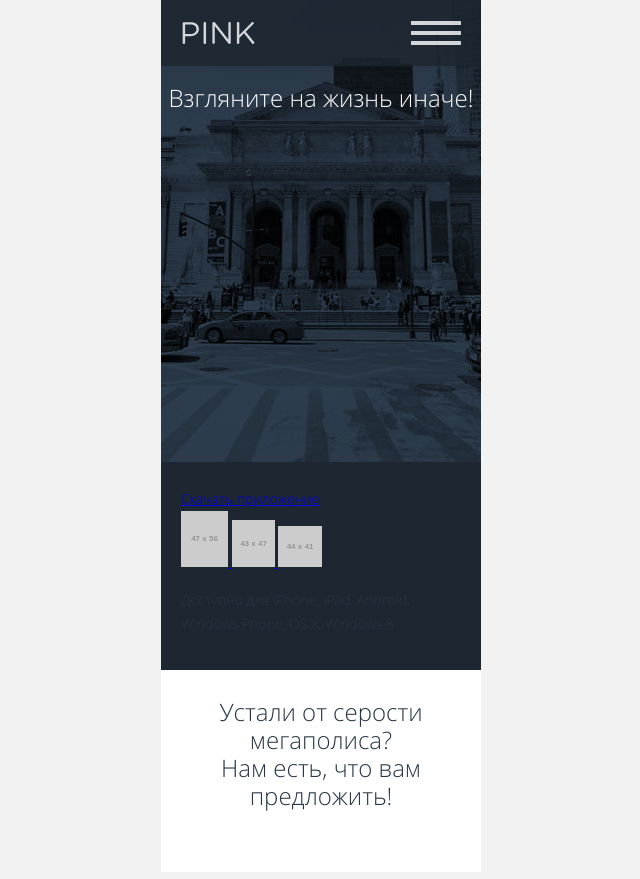
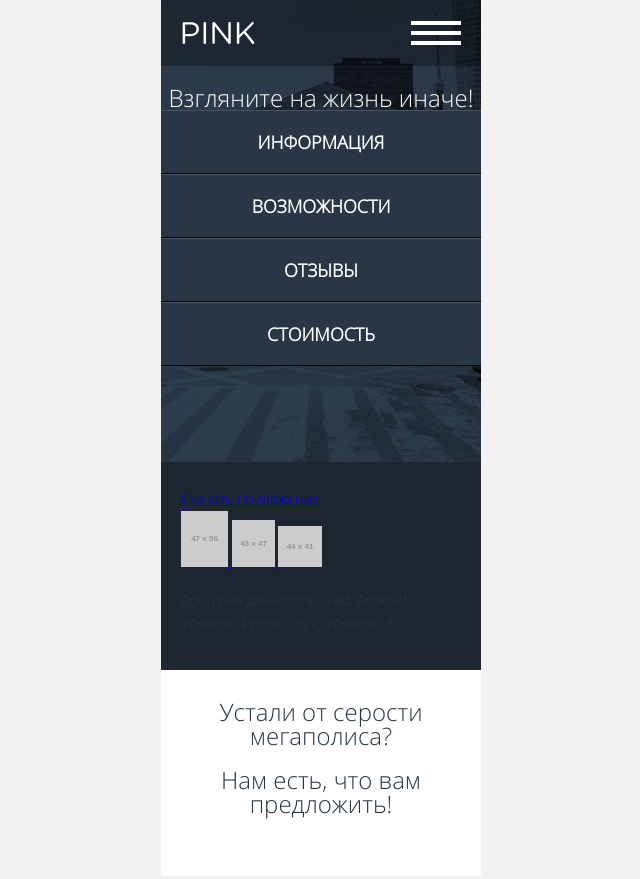
Before and after one commit to toolX/70260-pink, a website: page index.html in a window 1280 px wide. Shown: the top 879 px of the page, without its empty margins (319-959 px from the left). Drawn offline with nearby package versions, Linux system fonts and the light colour scheme; files that its build step writes are made by us from their sources; placeholder pictures from the web are drawn by us.

Commit message:
index - remove <br>; change paths to images and fonts; page-header - change bg color; main-navigation, page-logo - remove height from list elements, add paddings; page-logo - change bg color, add opacity to bg color

```diff
--- a/index.html
+++ b/index.html
@@ -71,7 +71,7 @@
     <div class="promotion">
       <b class="promotion__text">
         Устали от серости мегаполиса?
-      </b><br>
+      </b>
       <b class="promotion__text">
         Нам есть, что вам предложить!
       </b>
--- a/sass/blocks/body.scss
+++ b/sass/blocks/body.scss
@@ -1,6 +1,6 @@
 @font-face {
   font-family: OpenSans Light;
-  src: url(../../fonts/opensanslight.woff2);
+  src: url(../fonts/opensanslight.woff2);
 }
 
 body {
--- a/sass/blocks/main-navigation.scss
+++ b/sass/blocks/main-navigation.scss
@@ -1,8 +1,9 @@
 .main-navigation {
-  display: none;
   width: 100%;
   &__list {
     width: 100%;
+    padding: 0;
+    margin: 0;
     display: flex;
     flex-direction: column;
     list-style: none;
@@ -10,7 +11,8 @@
   &__item {
     display: flex;
     align-items: center;
-    height: 64px;
+    padding-top: 15px;
+    padding-bottom: 15px;
     text-align: center;
     border-top: 1px solid #495461;
     border-bottom: 1px solid #000000;
--- a/sass/blocks/page-header.scss
+++ b/sass/blocks/page-header.scss
@@ -1,8 +1,8 @@
 .page-header {
   width: 100%;
   height: 462px;
-  background-image: url("../../img/bg-back-mobile.jpg");
-  background-color: #152639;
+  background-image: url("../img/bg-back-mobile.jpg");
+  background-color: $bg-color-dark;
   background-repeat: no-repeat;
   background-position: 50% 0;
   background-size: auto 462px;
--- a/sass/blocks/page-logo.scss
+++ b/sass/blocks/page-logo.scss
@@ -3,10 +3,10 @@
   align-items: center;
   justify-content: space-between;
   width: 320px;
-  height: 66px;
+  padding-top: 21px;
+  padding-bottom: 21px;
   margin-bottom: 20px;
-  background: #1c2630;
-  opacity: .8;
+  background: rgba(0, 0, 0, .3);
   &__link {
     width: 75px;
     height: 22px;
@@ -21,7 +21,7 @@
     width: 50px;
     height: 24px;
     margin-right: 20px;
-    background: url("../../img/icon-menu-burger.svg") no-repeat center;
+    background: url("../img/icon-menu-burger.svg") no-repeat center;
     border: none;
     outline: none;
   }
--- a/sass/blocks/promotion.scss
+++ b/sass/blocks/promotion.scss
@@ -2,8 +2,12 @@
   padding: 30px 15.5% 60px 15.5%;
   text-align: center;
   background-color: $bg-color-light;
-  b {
+  &__text {
+    display: block;
     font-size: 24px;
     font-weight: 400;
+    &:first-of-type {
+      margin-bottom: 20px;
+    }
   }
 }
--- a/sass/style.scss
+++ b/sass/style.scss
@@ -1,5 +1,5 @@
 // Core
-//@import "vendors/normalize";
+@import "vendors/normalize";
 @import "variables";
 @import "mixins";
 // Blocks
```
